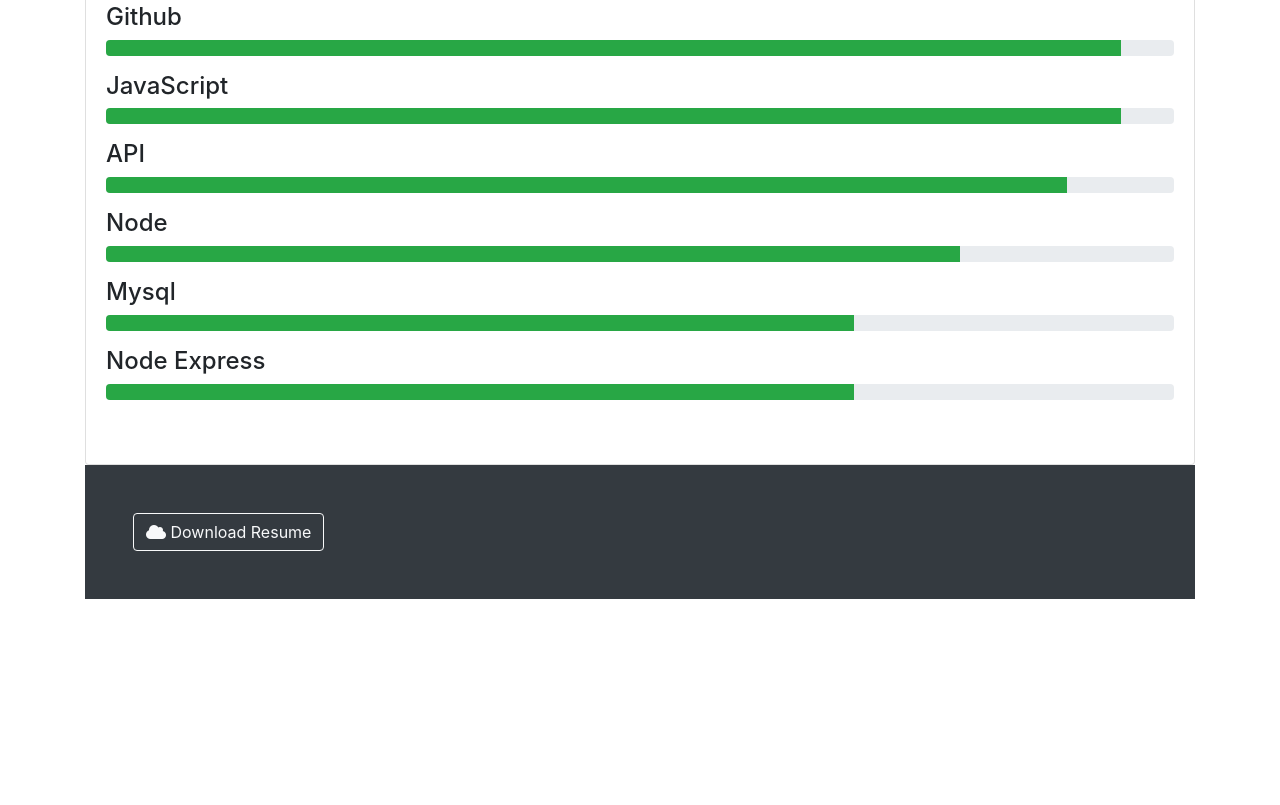
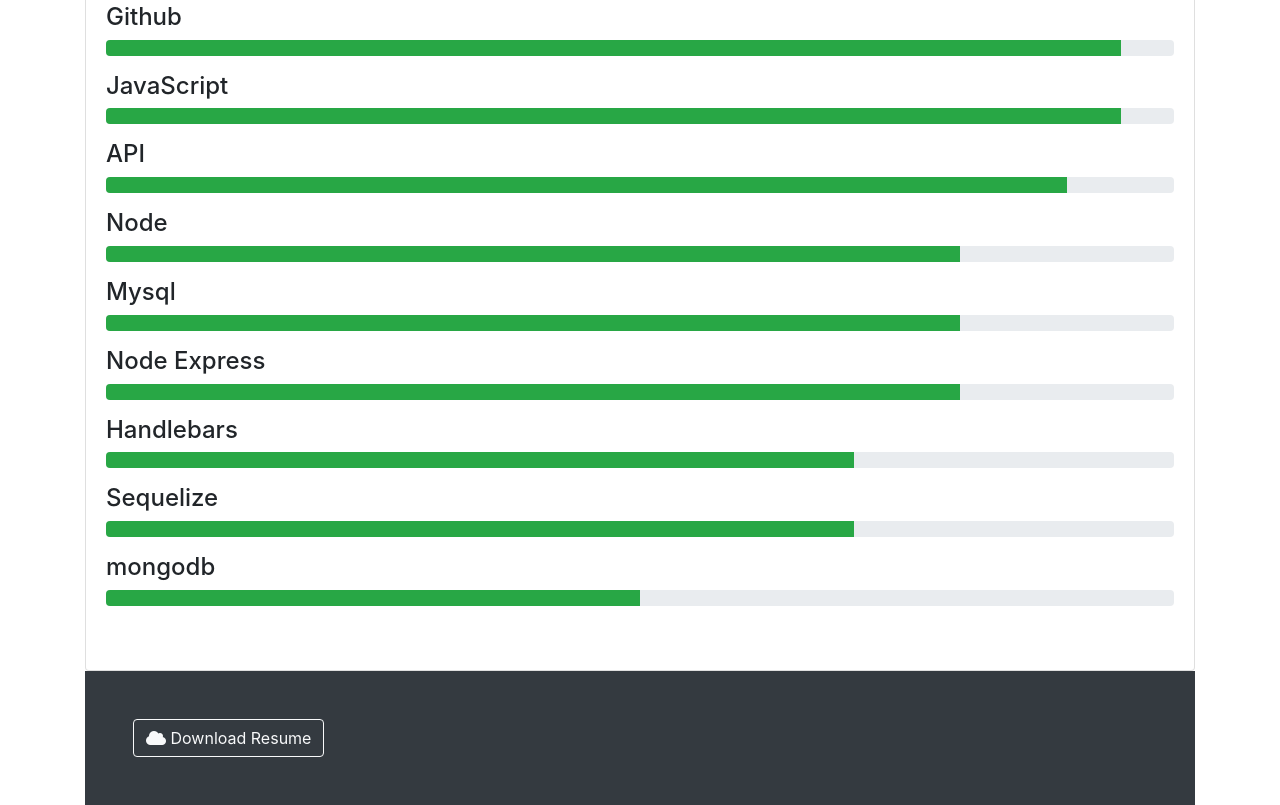
Before and after one commit to sjosevich/Bootstrap-Portfolio, a plain HTML site: page index.html in a window 1280 px wide. Shown: the part 1004-1809 px from the top of the page. Before the commit the page ends 1603 px from the top, so only its background shows below. Drawn offline with nearby package versions, Linux system fonts and the light colour scheme; some packages are replaced by stand-ins of ours; a script that the page names is missing.

Commit message:
Adding more skills and project2

```diff
--- a/index.html
+++ b/index.html
@@ -124,12 +124,25 @@
         </div>
         <h4>Mysql</h4>
         <div class="progress mb-3">
-          <div class="progress-bar bg-success" style="width:70%"></div>
+          <div class="progress-bar bg-success" style="width:80%"></div>
         </div>
         <h4>Node Express</h4>
         <div class="progress mb-3">
+          <div class="progress-bar bg-success" style="width:80%"></div>
+        </div>
+        <h4>Handlebars</h4>
+        <div class="progress mb-3">
           <div class="progress-bar bg-success" style="width:70%"></div>
         </div>
+        <h4>Sequelize</h4>
+        <div class="progress mb-3">
+          <div class="progress-bar bg-success" style="width:70%"></div>
+        </div>
+        <h4>mongodb</h4>
+        <div class="progress mb-3">
+          <div class="progress-bar bg-success" style="width:50%"></div>
+        </div>
+
       </div>
     </div>
 
@@ -257,6 +270,11 @@
               <img src="./assets/images/friend-finder.jpg" alt="Friend-Finder" width="260px" height="150px" class="img-fluid">
             </a>
           </div>
+          <div class="col-md-3">
+            <a href="https://project2beta.herokuapp.com/" >
+              <img src="./assets/images/moviesapp.jpg" alt="project2" width="260px" height="150px" class="img-fluid">
+            </a>
+          </div>
         </div>
       </div>
     </div>
```
Also changed, not shown: assets/images/moviesapp.jpg (added).
